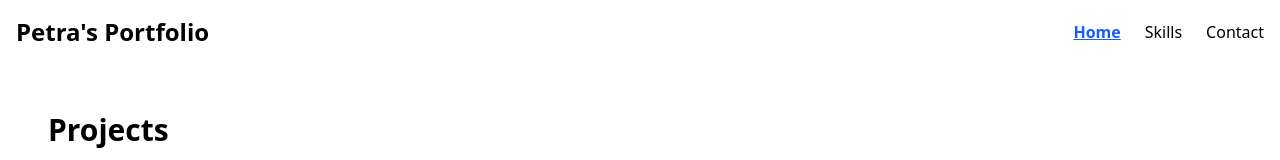
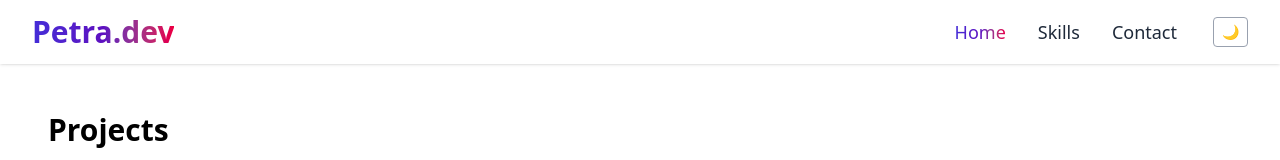
Before and after one commit to petra66orii/personal-portfolio, a React (Vite) app in the folder frontend/: page / in a window 1280 px wide. Shown: the top 160 px of the page. Built offline with nearby package versions, Linux system fonts and the light colour scheme; no server answers.

Commit message:
Build navbar

```diff
--- /dev/null
+++ b/frontend/src/components/NavItem.tsx
@@ -0,0 +1,32 @@
+import { NavLink } from "react-router-dom";
+
+type Props = {
+  to: string;
+  label: string;
+  onClick?: () => void;
+};
+
+const NavItem = ({ to, label, onClick }: Props) => (
+  <NavLink
+    to={to}
+    onClick={onClick}
+    className="group inline-block px-1 py-0.5 text-lg font-medium relative transition"
+  >
+    {({ isActive }: { isActive: boolean }) => (
+      <span className="relative inline-block">
+        <span
+          className={`relative z-10 transition
+            ${
+              isActive
+                ? "text-transparent bg-clip-text bg-gradient-to-r dark:from-pink-500 dark:via-yellow-500 dark:to-green-500 from-indigo-700 via-violet-800 to-rose-600"
+                : "text-gray-800 dark:text-gray-300 group-hover:text-transparent group-hover:bg-clip-text group-hover:bg-gradient-to-r dark:group-hover:from-pink-500 dark:group-hover:via-yellow-500 dark:group-hover:to-green-500 group-hover:from-indigo-700 group-hover:via-violet-800 group-hover:to-rose-600"
+            }`}
+        >
+          {label}
+        </span>
+        <span className="absolute left-0 -bottom-0.5 h-[2px] w-0 bg-gradient-to-r dark:from-pink-500 dark:via-yellow-500 dark:to-green-500 from-indigo-700 via-violet-800 to-rose-600 transition-all duration-300 group-hover:w-full z-0"></span>
+      </span>
+    )}
+  </NavLink>
+);
+export default NavItem;
--- a/frontend/src/components/Navbar.tsx
+++ b/frontend/src/components/Navbar.tsx
@@ -1,21 +1,100 @@
-import { Link, NavLink } from 'react-router-dom'
+import { useEffect, useState } from "react";
+import { Link } from "react-router-dom";
+import { Menu, X } from "lucide-react";
+import NavItem from "./NavItem";
 
 const Navbar = () => {
-  const linkClass = ({ isActive }: { isActive: boolean }) =>
-    isActive
-      ? 'text-blue-600 font-bold underline'
-      : 'hover:text-blue-600'
+  const [isDark, setIsDark] = useState(false);
+  const [isOpen, setIsOpen] = useState(false);
+
+  useEffect(() => {
+    const html = document.documentElement;
+    const stored = localStorage.getItem("theme");
+    if (stored === "dark") {
+      html.classList.add("dark");
+      setIsDark(true);
+    }
+  }, []);
+
+  useEffect(() => {
+    const html = document.documentElement;
+    if (isDark) {
+      html.classList.add("dark");
+      localStorage.setItem("theme", "dark");
+    } else {
+      html.classList.remove("dark");
+      localStorage.setItem("theme", "light");
+    }
+  }, [isDark]);
 
   return (
-    <nav className="flex justify-between items-center p-4 shadow-md">
-      <Link to="/" className="text-2xl font-bold">Petra's Portfolio</Link>
-      <div className="flex gap-6">
-        <NavLink to="/" className={linkClass}>Home</NavLink>
-        <NavLink to="/skills" className={linkClass}>Skills</NavLink>
-        <NavLink to="/contact" className={linkClass}>Contact</NavLink>
+    <nav className="bg-white dark:bg-gray-900 shadow sticky top-0 z-50">
+      <div className="max-w-7xl mx-auto px-4 sm:px-6 lg:px-8">
+        <div className="flex justify-between items-center h-16">
+          <Link
+            to="/"
+            className="text-3xl font-bold text-transparent bg-clip-text bg-gradient-to-r dark:from-pink-500 dark:via-yellow-500 dark:to-green-500 from-indigo-700 via-violet-800 to-rose-600"
+          >
+            Petra.dev
+          </Link>
+
+          {/* Desktop links */}
+          <div className="hidden md:flex space-x-6 items-center">
+            <NavItem to="/" label="Home" onClick={() => setIsOpen(false)} />
+            <NavItem
+              to="/skills"
+              label="Skills"
+              onClick={() => setIsOpen(false)}
+            />
+            <NavItem
+              to="/contact"
+              label="Contact"
+              onClick={() => setIsOpen(false)}
+            />
+            <button
+              onClick={() => setIsDark((prev) => !prev)}
+              className="ml-2 px-2 py-1 text-sm border border-gray-400 rounded hover:bg-gray-100 dark:hover:bg-gray-800 dark:text-white"
+            >
+              {isDark ? "☀️" : "🌙"}
+            </button>
+          </div>
+
+          {/* Mobile menu button */}
+          <div className="md:hidden flex items-center gap-2">
+            <button
+              onClick={() => setIsDark((prev) => !prev)}
+              className="px-2 py-1 text-sm border border-gray-400 rounded hover:bg-gray-100 dark:hover:bg-gray-800 dark:text-white"
+            >
+              {isDark ? "☀️" : "🌙"}
+            </button>
+            <button
+              onClick={() => setIsOpen((prev) => !prev)}
+              className="text-gray-700 dark:text-gray-200"
+            >
+              {isOpen ? <X size={24} /> : <Menu size={24} />}
+            </button>
+          </div>
+        </div>
+
+        {/* Mobile dropdown */}
+        {isOpen && (
+          <div className="md:hidden mt-2 pb-4 space-y-2 flex flex-col">
+            <NavItem to="/" label="Home" onClick={() => setIsOpen(false)} />
+            <NavItem
+              to="/skills"
+              label="Skills"
+              onClick={() => setIsOpen(false)}
+            />
+            <NavItem
+              to="/contact"
+              label="Contact"
+              onClick={() => setIsOpen(false)}
+            />
+          </div>
+        )}
       </div>
     </nav>
-  )
-}
+  );
+};
 
-export default Navbar
+export default Navbar;
```
